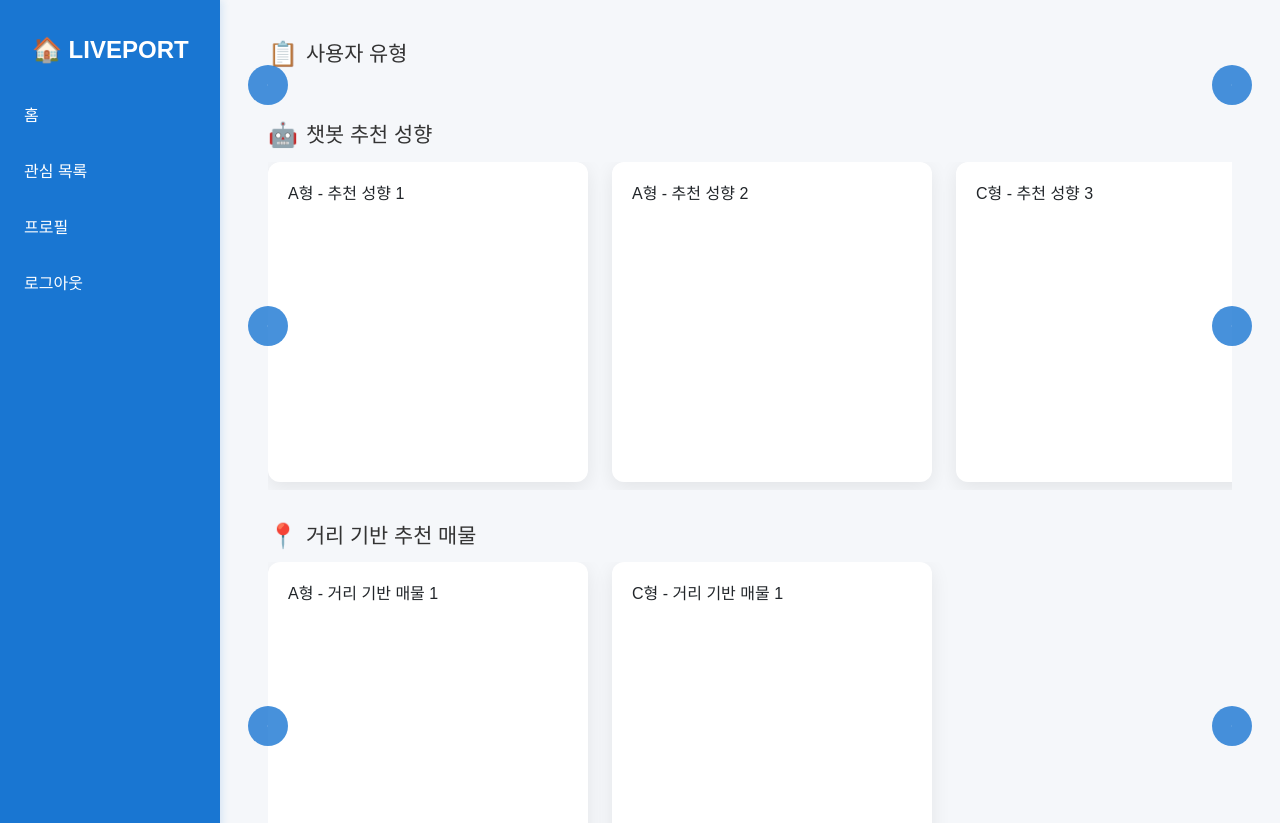
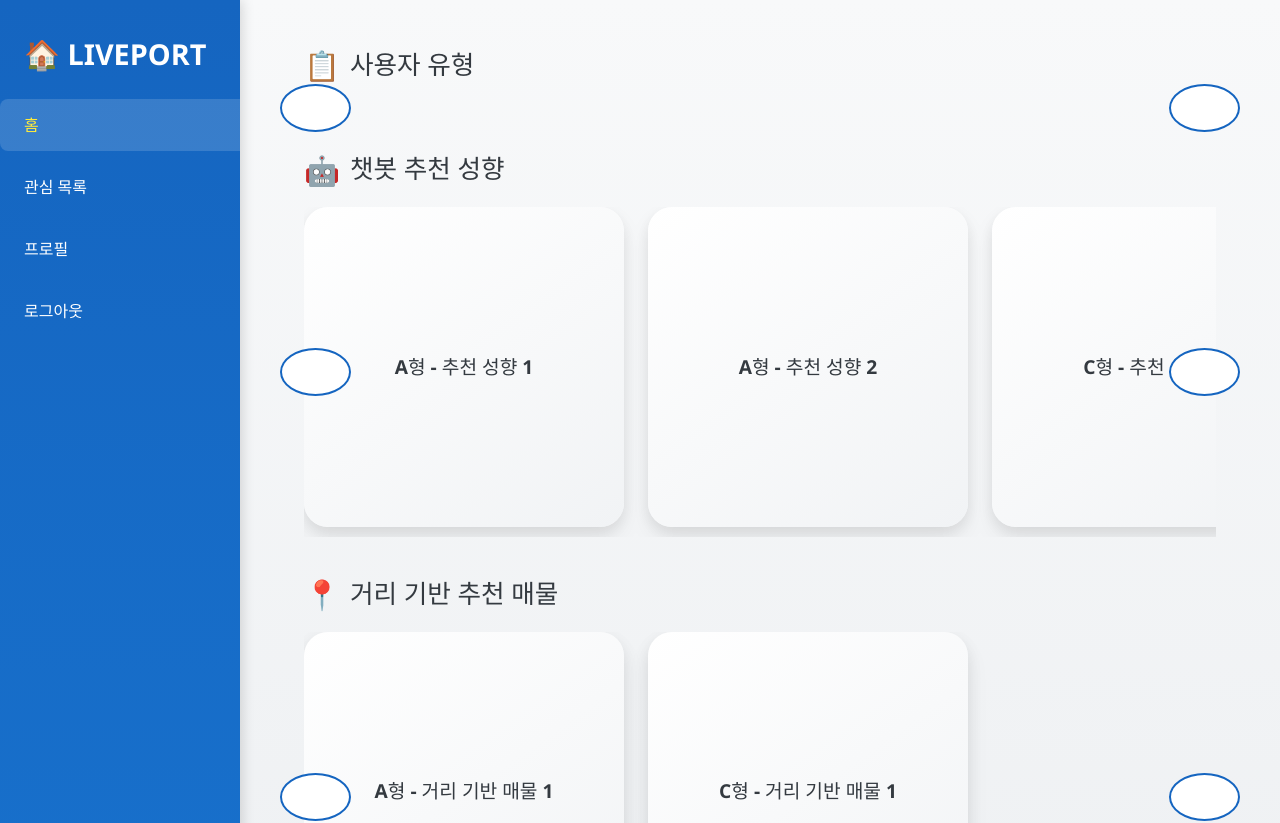
Before and after one commit to jwbastion/Final_Project, a React (Vite) app in the folder Front-end/: page /main in a window 1280 px wide. Shown: the top 823 px of the page. Built offline with nearby package versions, Linux system fonts and the light colour scheme; no server answers.

Commit message:
Update Mainpage

```diff
--- a/Front-end/src/assets/styles/Mainpage.css
+++ b/Front-end/src/assets/styles/Mainpage.css
@@ -1,38 +1,28 @@
-/* ────────────────────────────────────────────────── */
-/* MainPage 전체 레이아웃                           */
-/* ────────────────────────────────────────────────── */
+/* MainPage 레이아웃 */
 .mp-root {
   display: flex;
   min-height: 100vh;
-    background: #f5f7fa;
-    font-family: 'Pretendard', sans-serif;
+  background: linear-gradient(to bottom, #f8f9fa, #e9ecef);
+  font-family: 'Pretendard', 'Segoe UI', sans-serif;
 }
 
-  /* ────────────────────────────────────────────────── */
-  /* 사이드바                                         */
-  /* ────────────────────────────────────────────────── */
+/* 사이드바 */
 .mp-sidebar {
-    width: 220px;
-    background: #1976d2;
+  width: 240px;
+  background: linear-gradient(180deg, #1565c0, #1976d2);
   color: #fff;
   display: flex;
   flex-direction: column;
   padding-top: 32px;
-    box-shadow: 2px 0 8px rgba(25,118,210,0.15);
+  box-shadow: 2px 0 12px rgba(0, 0, 0, 0.15);
 }
 
 .mp-sidebar-logo {
-    font-size: 1.5rem;
+  font-size: 1.8rem;
   font-weight: 700;
   padding: 0 24px 24px;
-    color: #fff;
   display: flex;
   align-items: center;
-  }
-
-  .mp-sidebar-logo::before {
-    content: '';
-    margin-right: 8px;
 }
 
 .mp-sidebar-menu {
@@ -42,7 +32,7 @@
 }
 
 .mp-sidebar-menu li + li {
-    margin-top: 8px;
+  margin-top: 10px;
 }
 
 .mp-sidebar-link {
@@ -51,140 +41,128 @@
   border: none;
   color: #fff;
   text-align: left;
-    padding: 12px 24px;
+  padding: 14px 24px;
   font-size: 1rem;
-    border-radius: 4px 0 0 4px;
+  border-radius: 8px 0 0 8px;
   cursor: pointer;
-    transition: background 0.2s, color 0.2s;
+  transition: background 0.3s, color 0.3s;
 }
 
-  * 현재 페이지 표시 */
 .mp-sidebar-link.active {
-    background: #145a9e;
-    color: #ffe082;
+  background: rgba(255, 255, 255, 0.15);
+  color: #ffeb3b;
 }
 
-  /* 호버 효과 */
 .mp-sidebar-link:hover:not(.active) {
-    background: rgba(255,255,255,0.1);
-  }
-  .mp-sidebar-link:focus {
-    background: #145a9e;
-    color: #ffe082;
+  background: rgba(255, 255, 255, 0.1);
 }
 
-  /* ────────────────────────────────────────────────── */
-  /* 메인 콘텐츠                                     */
-  /* ────────────────────────────────────────────────── */
+/* 메인 콘텐츠 */
 .mp-main {
   flex: 1;
-    padding: 40px 48px;
+  padding: 48px 64px;
   display: flex;
   flex-direction: column;
-    gap: 32px;
+  gap: 40px;
   overflow-y: auto;
 }
 
-  /* ────────────────────────────────────────────────── */
-  /* 섹션 제목                                       */
-  /* ────────────────────────────────────────────────── */
+/* 섹션 제목 */
 .mp-section-title {
   display: flex;
   align-items: center;
-    font-size: 1.3rem;
-    color: #333;
-    margin-bottom: 12px;
+  font-size: 1.6rem;
+  font-weight: 600;
+  color: #343a40;
+  margin-bottom: 20px;
 }
 
 .mp-section-emoji {
-    margin-right: 8px;
-    font-size: 1.5rem;
+  margin-right: 10px;
+  font-size: 1.8rem;
 }
 
-  /* ────────────────────────────────────────────────── */
-  /* 카드 그리드                                     */
-  /* ────────────────────────────────────────────────── */
-  .mp-grid {
-    display: grid;
-    grid-template-columns: repeat(auto-fit, minmax(280px, 1fr));
-    gap: 24px;
-  }
-
-  .mp-card {
-    flex: 0 0 320px;       /* 고정 너비 */
-    width: 320px;
-    height: 320px;         /* 원하는 높이로 조정 */
-    background: #fff;
-    border-radius: 12px;
-    box-shadow: 0 6px 20px rgba(0,0,0,0.08);
-    padding: 20px;
-    box-sizing: border-box;
-    margin-right: 24px;    /* 마지막 카드에도 여백 주려면 .mp-carousel-track > * + * */
-  }
-
-  .mp-card:hover {
-    transform: translateY(-8px);
-    box-shadow: 0 8px 28px rgba(0,0,0,0.12);
-  }
-
-  /* ────────────────────────────────────────────────── */
-  /* 빈 섹션 문구                                     */
-  /* ────────────────────────────────────────────────── */
-  .mp-no-items {
-    font-size: 0.95rem;
-    color: #666;
-    padding: 12px 0;
-    text-align: center;
-  }
-
-/* 캐러셀 래퍼 */
+/* 카드 캐러셀 */
 .mp-carousel {
   position: relative;
   display: flex;
   align-items: center;
 }
 
-/* 스크롤 트랙 */
 .mp-carousel-track {
   display: flex;
   overflow-x: auto;
   scroll-behavior: smooth;
-  padding-bottom: 8px;   /* 스크롤바 공간 확보 */
-}
-.mp-carousel-track::-webkit-scrollbar {
-  display: none;         /* 스크롤바 숨기기 */
+  padding-bottom: 10px;
 }
 
-/* 화살표 버튼 */
-.carousel-arrow {
-  position:absolute;
-  top:50%;
-  transform:translateY(-50%);
-  width:40px;
-  height:40px;
-  border:none;
-  border-radius:50%;
-  background:rgba(25,118,210,0.8);
-  color:#fff;
-  display:flex;
-  align-items:center;
-  justify-content:center;
-  cursor:pointer;
-  z-index:2;
-  transition:background .2s;
+.mp-carousel-track::-webkit-scrollbar {
+  display: none;
 }
 
-.carousel-arrow.left  { left:-20px; }
-.carousel-arrow.right { right:-20px; }
-.carousel-arrow:hover { background:rgba(17,82,147,0.9); }
-.carousel-arrow svg { width:24px; height:24px; color:#fff; }
+.carousel-arrow {
+  position: absolute;
+  top: 50%;
+  transform: translateY(-50%);
+  width: 48px;
+  height: 48px;
+  border: 2px solid #1565c0;
+  border-radius: 50%;
+  background: #ffffff;
+  color: #1565c0;
+  font-size: 28px;
+  font-weight: bold;
+  display: flex;
+  align-items: center;
+  justify-content: center;
+  cursor: pointer;
+  transition: background 0.3s, border 0.3s;
+  z-index: 2;
+}
 
-  /* 카드 내부 텍스트 */
-.card-content {
+.carousel-arrow.left { left: -24px; }
+.carousel-arrow.right { right: -24px; }
+
+.carousel-arrow:hover {
+  background: #e3f2fd;
+  border-color: #0d47a1;
+  color: #0d47a1;
+}
+
+
+.mp-card {
+  flex: 0 0 320px;
+  width: 320px;
+  height: 320px;
+  background: linear-gradient(145deg, #ffffff, #f1f3f5);
+  border-radius: 24px;
+  box-shadow: 0 6px 15px rgba(0, 0, 0, 0.08), 0 12px 24px rgba(0, 0, 0, 0.06);
+  padding: 30px 20px;
+  margin-right: 24px;
+  display: flex;
+  align-items: center;
+  justify-content: center;
+  text-align: center;
+  font-size: 1.2rem;
+  font-weight: 600;
+  color: #343a40;
+  transition: transform 0.3s ease, box-shadow 0.3s ease;
+}
+
+.mp-card:hover {
+  transform: translateY(-10px) scale(1.03);
+  box-shadow: 0 10px 20px rgba(0, 0, 0, 0.12), 0 16px 32px rgba(0, 0, 0, 0.10);
+}
+
+
+/* 빈 섹션 문구 */
+.mp-no-items {
   font-size: 1rem;
-  color: #333;
-  line-height: 1.4;
+  color: #868e96;
+  text-align: center;
+  padding: 20px 0;
 }
+
 
 /* 하트 아이콘 */
 .heart-icon {
--- a/Front-end/src/pages/Mainpage.tsx
+++ b/Front-end/src/pages/Mainpage.tsx
@@ -25,8 +25,8 @@ const Section: React.FC<SectionProps> = ({ title, emoji, items }) => {
 
   const scrollByCard = (dir: 'left' | 'right') => {
     if (!trackRef.current) return;
-    const cardWidth = 320;      // 카드 고정 너비
-    const gap       = 24;       // 카드 간격
+    const cardWidth = 300;      // 카드 고정 너비
+    const gap       = 20;       // 카드 간격
     const distance = dir === 'right'
       ? cardWidth + gap
       : - (cardWidth + gap);
@@ -112,7 +112,7 @@ const MainPage: React.FC = () => {
               <li key={menu.label}>
                 <button
                   type="button"
-                  className={`mp-sidebar-link${location.pathname === menu.path ? ' active' : ''}`}
+                  className={`mp-sidebar-link${pathname === menu.path ? ' active' : ''}`}
                   onClick={() => navigate(menu.path)}
                 >
                   {menu.label}
```
Also changed, not shown: Front-end/survey_responses.json (+18 -0 lines). Lines whose indentation alone changed are shown as unchanged.
